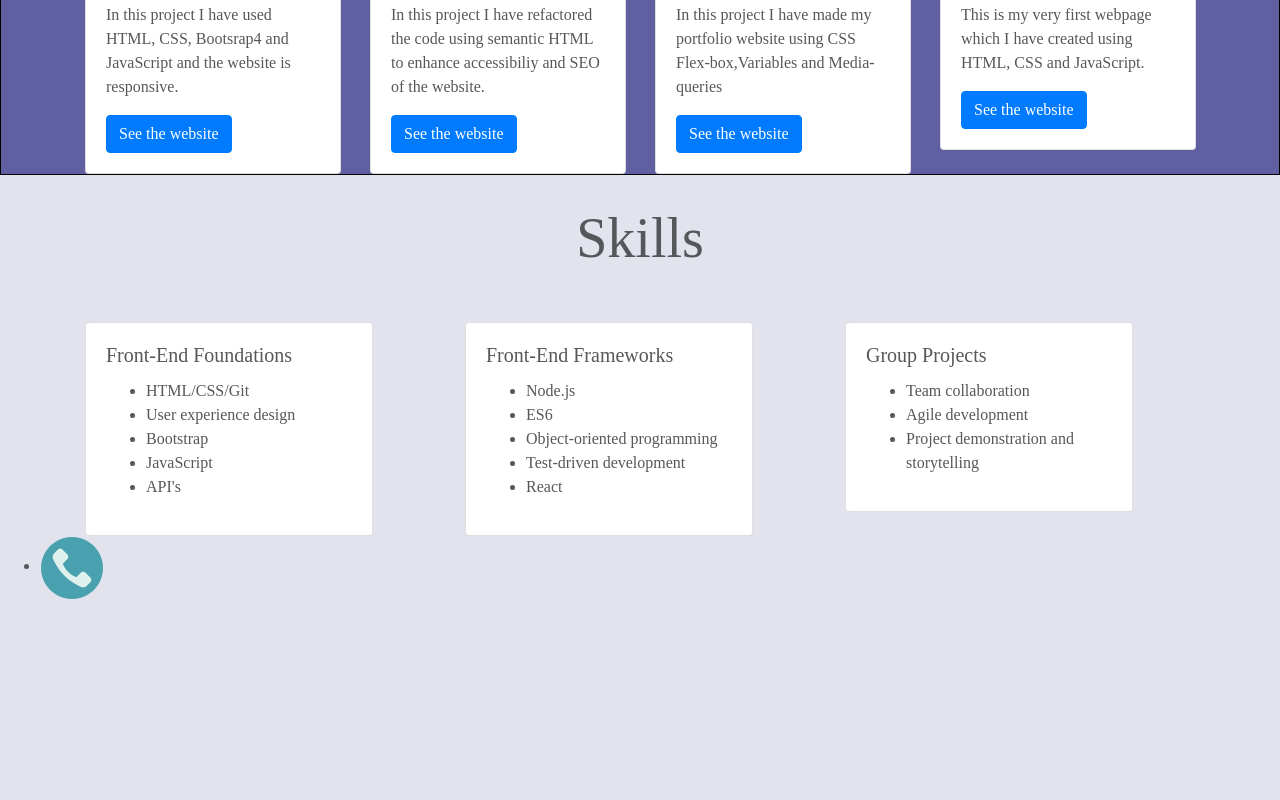
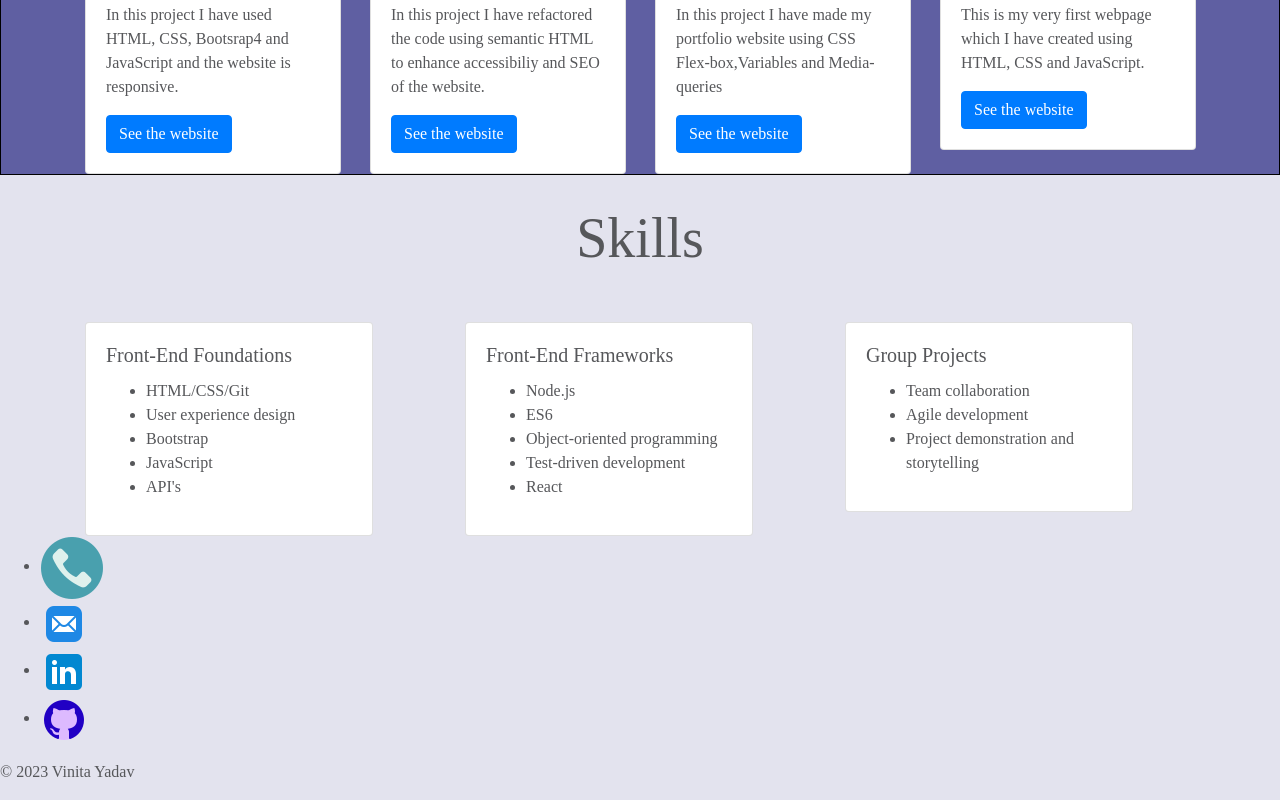
Before and after one commit to Vinita686/Bootstrap-Portfolio, a plain HTML site: page index.html in a window 1280 px wide. Shown: the part 748-1548 px from the top of the page. Before the commit the page ends 1364 px from the top, so only its background shows below. Drawn offline with nearby package versions, Linux system fonts and the light colour scheme.

Commit message:
added footer section

```diff
--- a/index.html
+++ b/index.html
@@ -155,14 +155,32 @@
 
   <!-- Footer -->
   <footer>
-    <div class="contact-me-footer">
+    <div class="contact-me-footer" id="ContactMe">
       <ul>
         <li>
           <a href="tel:+44 7442020475" target="_blank">
             <img class="link-image-footer" src="./images/icons8-phone-64.png" alt="Telephone icon" target="_blank" />
           </a>
         </li>
+        <li>
+          <a href="mailto:yadav.vinita@gmail.com" target="_blank">
+            <img class="link-image-footer" src="./images/icons8-mail-48.png" alt="Email icon" target="_blank" />
+          </a>
+        </li>
+        <li>
+          <a href="https://www.linkedin.com/in/yadav-vinita/" target="_blank">
+            <img class="link-image-footer" src="./images/icons8-linkedin-48.png" alt="LinkedIn icon" target="_blank" />
+          </a>
+        </li>
+        <li>
+          <a href="https://github.com/Vinita686" target="_blank">
+            <img class="link-image-footer" src="./images/icons8-github-48.png" alt="Github icon" target="_blank" />
+          </a>
+        </li>
       </ul>
+    </div>
+    <div>
+      <p>&copy; 2023 Vinita Yadav</p>
     </div>
   </footer>
 
```
